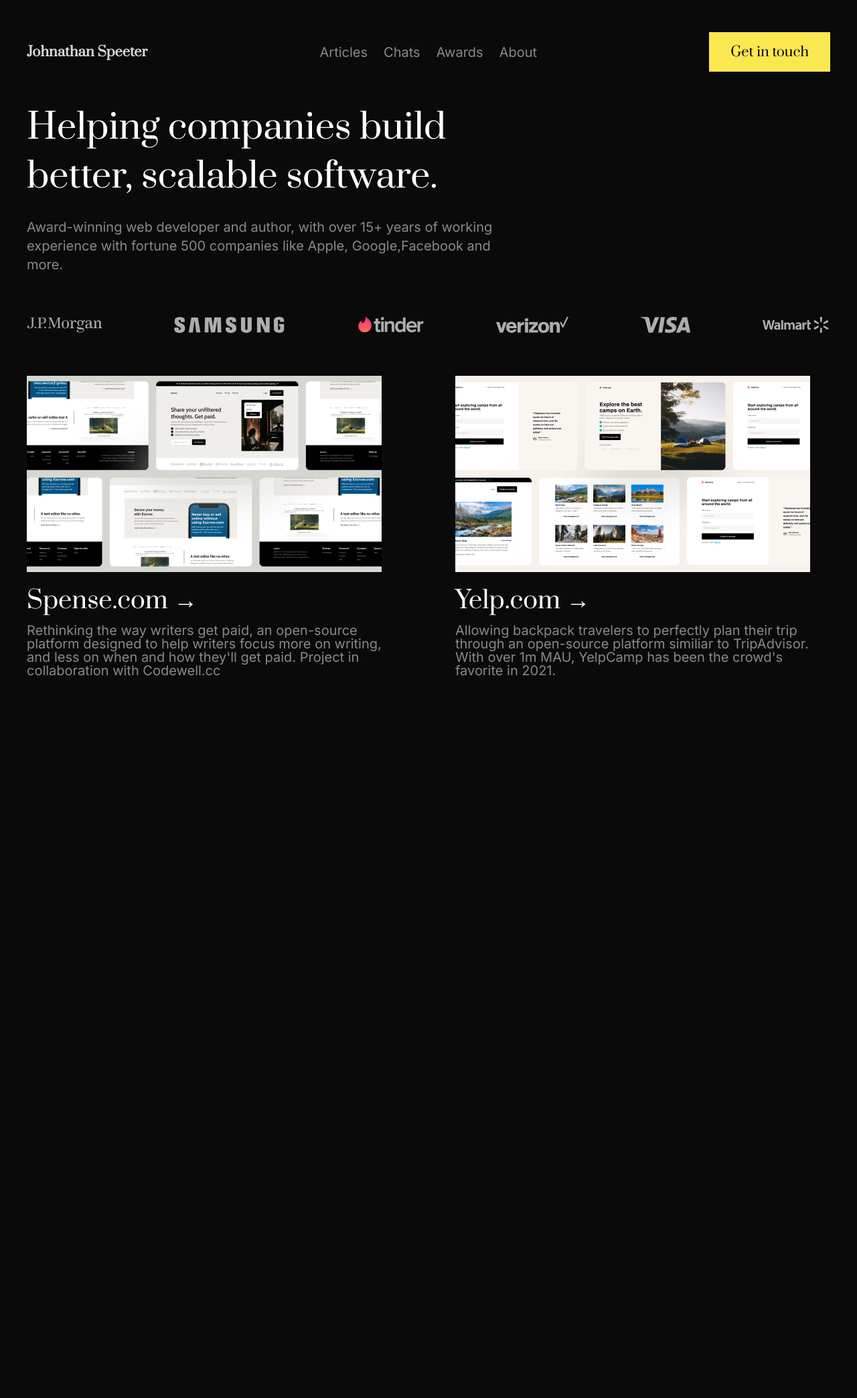
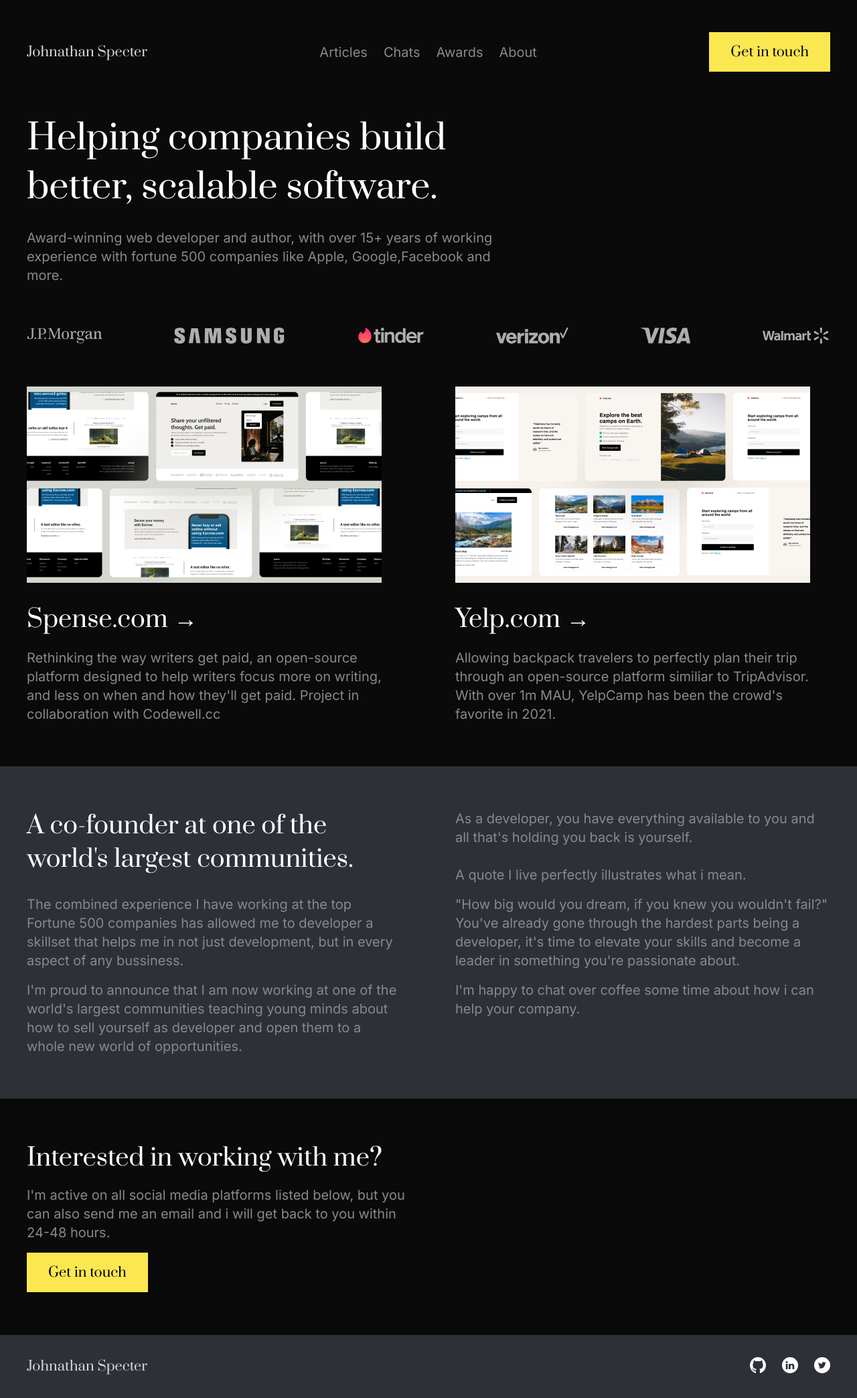
Before and after one commit to mjamecny/developer-portfolio, a plain HTML site: page index.html in a window 1280 px wide. Shown: the whole page at 67% size. Before the commit the page ends 1013 px from the top, so only its background shows below. Drawn offline with Linux system fonts and the light colour scheme.

Commit message:
finish project

```diff
--- a/css/styles.css
+++ b/css/styles.css
@@ -11,8 +11,9 @@ html {
 body {
   font-family: "Inter", sans-serif;
   font-weight: 400;
-  line-height: 1;
+  line-height: 1.5;
   background-color: #0a0a0b;
+  overflow-x: hidden;
 }
 
 h1,
@@ -24,32 +25,44 @@ h6 {
   font-family: "Prata", serif;
 }
 
+p {
+  color: #898989;
+  font-size: 2rem;
+  line-height: 1.4;
+}
+
 .container {
   max-width: 120rem;
-  height: 70rem;
   margin: 0 auto;
 }
 
-.navbar {
-  margin-top: 4.8rem;
+.header {
+  padding-top: 4.8rem;
   display: flex;
   justify-content: space-between;
   align-items: center;
   background-color: #0a0a0b;
+  position: relative;
 }
 
-.navbar__logo {
+.header__logo {
   font-size: 2rem;
+  font-weight: 400;
   color: #d9d9d9;
 }
 
-.navbar__menu {
+.header__hamburger {
+  display: none;
+  cursor: pointer;
+}
+
+.header__menu {
   display: flex;
   list-style: none;
   gap: 2.4rem;
 }
 
-.navbar__link {
+.header__link {
   font-size: 2rem;
   text-decoration: none;
   color: #898989;
@@ -65,7 +78,9 @@ h6 {
 }
 
 .hero {
-  margin-top: 4.8rem;
+  margin-top: 6.4rem;
+  margin-bottom: 6.4rem;
+  background-color: #0a0a0b;
 }
 
 .hero-box {
@@ -80,9 +95,6 @@ h6 {
 }
 
 .hero__description {
-  color: #898989;
-  font-size: 2rem;
-  line-height: 1.4;
   margin-top: 2.4rem;
 }
 
@@ -111,6 +123,199 @@ h6 {
 
 .portfolio-grid__description {
   margin-top: 1.6rem;
+}
+
+.bio {
+  padding-top: 6.4rem;
+  padding-bottom: 6.4rem;
+  background-color: #2e3038;
+}
+
+.bio-grid {
+  display: grid;
+  grid-template-columns: repeat(2, 1fr);
+  grid-template-rows: repeat(3, 1fr);
+  grid-auto-flow: column;
+  column-gap: 8rem;
+  row-gap: 1.6rem;
+}
+
+.bio-grid__title {
+  color: #ffffff;
+  font-size: 3.6rem;
+  font-weight: 400;
+  line-height: 1.4;
+}
+
+.cta {
+  margin-top: 6.4rem;
+  margin-bottom: 6.4rem;
+}
+
+.cta-box {
+  width: 48%;
+}
+
+.cta__title {
+  color: #ffffff;
+  font-size: 3.6rem;
+  font-weight: 400;
+  line-height: 1.4;
+}
+
+.cta__description {
+  margin-top: 1.6rem;
+  margin-bottom: 1.6rem;
+}
+
+.footer {
+  background-color: #2e3038;
+}
+
+.footer-box {
+  display: flex;
+  justify-content: space-between;
+  align-items: center;
+  padding: 3.2rem 0;
+}
+
+.footer__logo {
   font-size: 2rem;
-  color: #898989;
+  color: #d9d9d9;
+  font-weight: 400;
 }
+
+.social-icons {
+  display: flex;
+  gap: 2.4rem;
+}
+
+@media (max-width: 768px) {
+  .header {
+    padding-inline: 3.2rem;
+  }
+
+  .header__hamburger {
+    display: inline-block;
+    z-index: 1000;
+  }
+
+  .header button {
+    display: none;
+  }
+
+  .hero {
+    padding: 0 3.2rem;
+  }
+
+  .hero-box {
+    width: 100%;
+  }
+
+  .logos {
+    justify-content: center;
+    flex-wrap: wrap;
+    gap: 8rem;
+  }
+
+  .portfolio-grid {
+    grid-template-columns: 1fr;
+    column-gap: 0;
+    row-gap: 6.4rem;
+  }
+
+  .portfolio-grid__img {
+    width: 100%;
+  }
+
+  .bio {
+    padding: 6.4rem 3.2rem;
+  }
+
+  .bio-grid {
+    grid-template-columns: 1fr;
+    grid-auto-flow: row;
+  }
+
+  .cta {
+    padding: 0 3.2rem;
+  }
+
+  .cta-box {
+    width: 80%;
+  }
+
+  .footer {
+    padding: 0 3.2rem;
+  }
+
+  .header__menu {
+    background-color: rgba(10, 10, 11, 0.604);
+    backdrop-filter: blur(10px);
+    position: absolute;
+    top: 0;
+    left: 0;
+    width: 100%;
+    height: 100vh;
+
+    display: flex;
+    flex-direction: column;
+    justify-content: center;
+    align-items: center;
+    transition: all 0.5s ease-in;
+    transform: translateX(100%);
+
+    /* 1) Hide it visually */
+    opacity: 0;
+
+    /* 2) Make it unaccessible to mouse and keyboard */
+    pointer-events: none;
+
+    /* 3) Hide it from screen readers */
+    visibility: hidden;
+  }
+
+  .nav-open .header__menu {
+    opacity: 1;
+    pointer-events: auto;
+    visibility: visible;
+    transform: translateX(0);
+  }
+
+  .header__link {
+    font-size: 3.6rem;
+    color: #ffffff;
+  }
+}
+
+@media (max-width: 576px) {
+  .hero__title {
+    font-size: 3.6rem;
+  }
+
+  .hero {
+    padding: 0 2.4rem;
+  }
+
+  .logos {
+    justify-content: center;
+    flex-wrap: wrap;
+    gap: 4.8rem;
+  }
+
+  .cta {
+    padding: 0 2.4rem;
+  }
+
+  .cta-box {
+    width: 100%;
+  }
+
+  .footer {
+    padding: 0 2.4rem;
+  }
+
+  .social-icons {
+    gap: 1.6rem;
+  }
+}
--- a/index.html
+++ b/index.html
@@ -18,25 +18,32 @@
   </head>
   <body>
     <div class="container">
-      <nav class="navbar">
-        <h3 class="navbar__logo">Johnathan Speeter</h3>
-        <ul class="navbar__menu">
-          <li class="navbar__item">
-            <a class="navbar__link" href="#">Articles</a>
+      <header class="header">
+        <h3 class="header__logo">Johnathan Specter</h3>
+        <ul class="header__menu">
+          <li class="header__item">
+            <a class="header__link" href="#">Articles</a>
           </li>
-          <li class="navbar__item">
-            <a class="navbar__link" href="#">Chats</a>
+          <li class="header__item">
+            <a class="header__link" href="#">Chats</a>
           </li>
-          <li class="navbar__item">
-            <a class="navbar__link" href="#">Awards</a>
+          <li class="header__item">
+            <a class="header__link" href="#">Awards</a>
           </li>
-          <li class="navbar__item">
-            <a class="navbar__link" href="#">About</a>
+          <li class="header__item">
+            <a class="header__link" href="#">About</a>
           </li>
         </ul>
         <button class="btn">Get in touch</button>
-      </nav>
-      <section class="hero">
+        <img
+          class="header__hamburger"
+          src="imgs/hamburger.svg"
+          alt="hamburger menu"
+        />
+      </header>
+    </div>
+    <section class="hero">
+      <div class="container">
         <div class="hero-box">
           <h1 class="hero__title">
             Helping companies build better, scalable software.
@@ -88,7 +95,82 @@
             </p>
           </div>
         </div>
-      </section>
-    </div>
+      </div>
+    </section>
+    <section class="bio">
+      <div class="container">
+        <div class="bio-grid">
+          <h2 class="bio-grid__title">
+            A co-founder at one of the world's largest communities.
+          </h2>
+          <p class="bio-grid__description">
+            The combined experience I have working at the top Fortune 500
+            companies has allowed me to developer a skillset that helps me in
+            not just development, but in every aspect of any bussiness.
+          </p>
+          <p class="bio-grid__description">
+            I'm proud to announce that I am now working at one of the world's
+            largest communities teaching young minds about how to sell yourself
+            as developer and open them to a whole new world of opportunities.
+          </p>
+          <p class="bio-grid__description">
+            As a developer, you have everything available to you and all that's
+            holding you back is yourself.<br /><br />
+            A quote I live perfectly illustrates what i mean.
+          </p>
+          <p class="bio-grid__description">
+            "How big would you dream, if you knew you wouldn't fail?" You've
+            already gone through the hardest parts being a developer, it's time
+            to elevate your skills and become a leader in something you're
+            passionate about.
+          </p>
+
+          <p class="bio-grid__description">
+            I'm happy to chat over coffee some time about how i can help your
+            company.
+          </p>
+        </div>
+      </div>
+    </section>
+    <section class="cta">
+      <div class="container">
+        <div class="cta-box">
+          <h2 class="cta__title">Interested in working with me?</h2>
+          <p class="cta__description">
+            I'm active on all social media platforms listed below, but you can
+            also send me an email and i will get back to you within 24-48 hours.
+          </p>
+          <button class="btn">Get in touch</button>
+        </div>
+      </div>
+    </section>
+    <footer class="footer">
+      <div class="container">
+        <div class="footer-box">
+          <h3 class="footer__logo">Johnathan Specter</h3>
+          <div class="social-icons">
+            <a href="#" class="social-link"
+              ><img
+                class="social-icon"
+                src="imgs/social_icons/github.svg"
+                alt="Github icon"
+            /></a>
+            <a href="#" class="social-link"
+              ><img
+                class="social-icon"
+                src="imgs/social_icons/linkedin.svg"
+                alt="Linkedin icon"
+            /></a>
+            <a href="#" class="social-link"
+              ><img
+                class="social-icon"
+                src="imgs/social_icons/twitter.svg"
+                alt="Twitter icon"
+            /></a>
+          </div>
+        </div>
+      </div>
+    </footer>
+    <script src="js/script.js"></script>
   </body>
 </html>
--- /dev/null
+++ b/js/script.js
@@ -0,0 +1,6 @@
+const headerEl = document.querySelector(".header")
+const hamburgerEl = document.querySelector(".header__hamburger")
+
+hamburgerEl.addEventListener("click", function () {
+  headerEl.classList.toggle("nav-open")
+})
```
